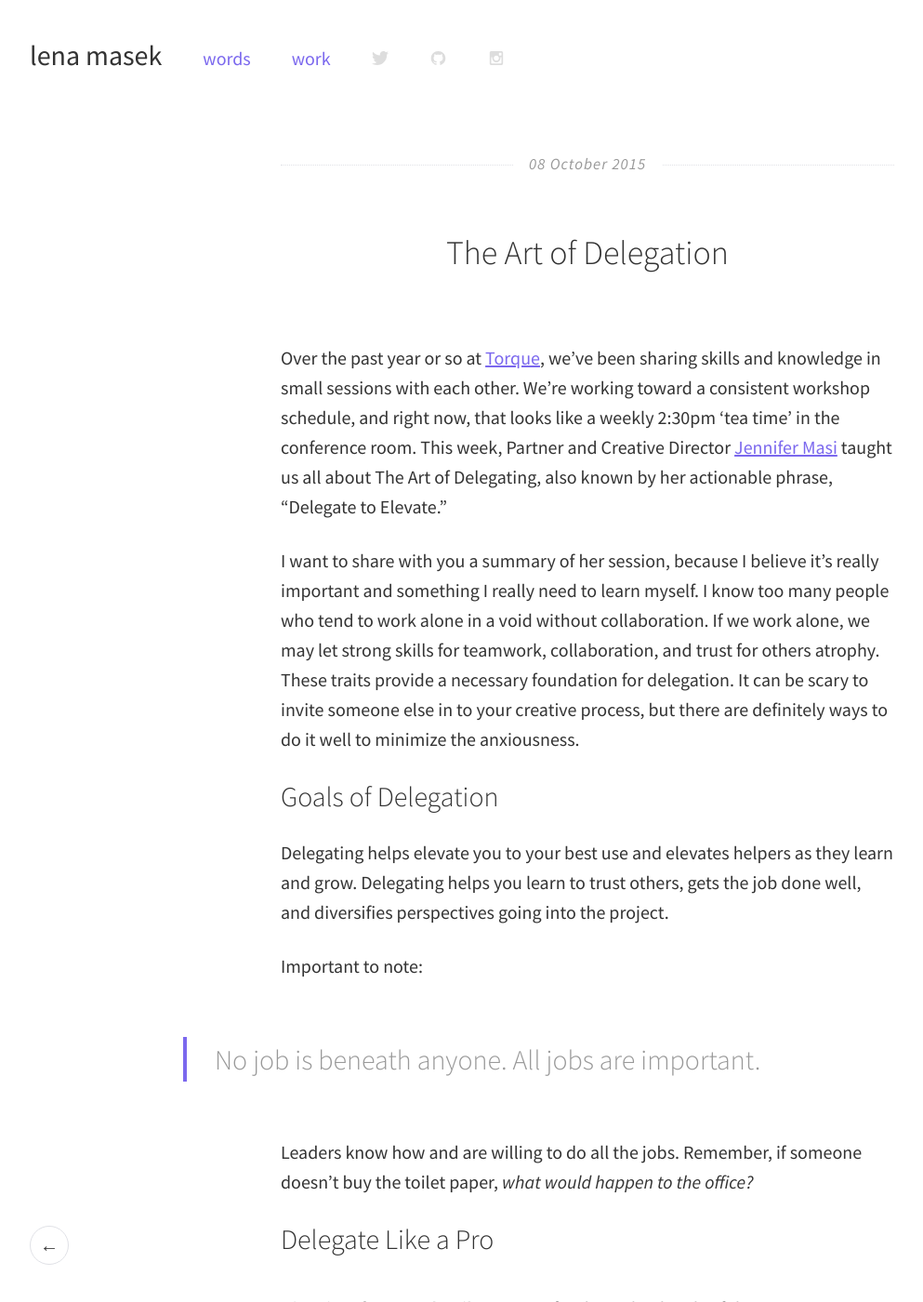
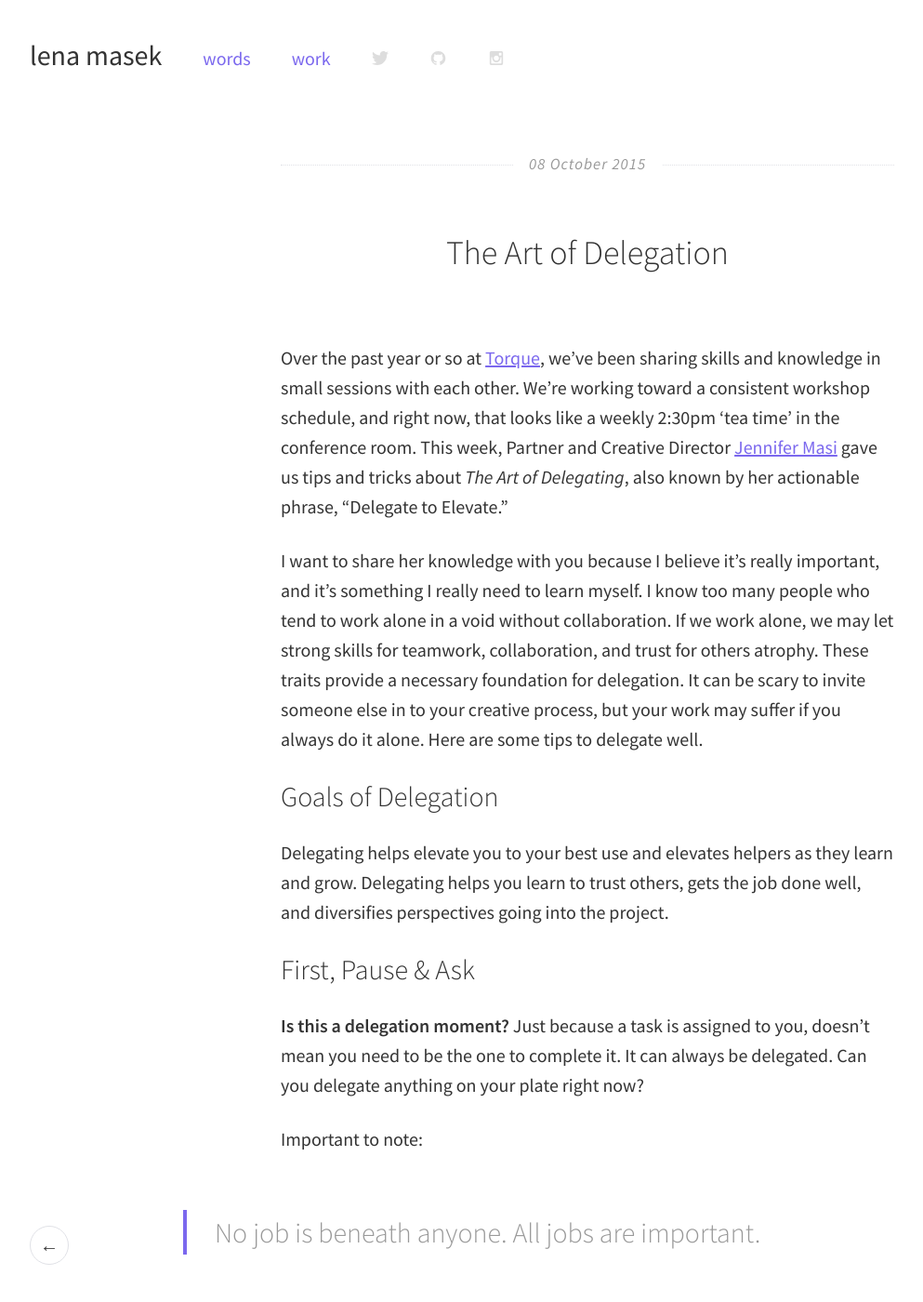
Before and after one commit to lenamasek/lenamasek.github.io, a Jekyll site: the page built from _posts/2015-10-08-art-of-delegation.markdown, in a window 1280 px wide and 1400 px high. Shown: the whole window at 93% size, without its empty margins (8-1001 px from the left). Built offline with Jekyll 4.4.1, drawn with Linux system fonts in a browser that asks for light colours.

Commit message:
delegation content

```diff
--- a/_posts/2015-10-08-art-of-delegation.markdown
+++ b/_posts/2015-10-08-art-of-delegation.markdown
@@ -5,12 +5,16 @@ date:   2015-10-08
 category: blog
 ---
 
-Over the past year or so at [Torque](http://torque.digital), we've been sharing skills and knowledge in small sessions with each other. We're working toward a consistent workshop schedule, and right now, that looks like a weekly 2:30pm 'tea time' in the conference room. This week, Partner and Creative Director [Jennifer Masi](http://torque.digital/team/jennifer-masi) taught us all about The Art of Delegating, also known by her actionable phrase, "Delegate to Elevate."
+Over the past year or so at [Torque](http://torque.digital), we've been sharing skills and knowledge in small sessions with each other. We're working toward a consistent workshop schedule, and right now, that looks like a weekly 2:30pm 'tea time' in the conference room. This week, Partner and Creative Director [Jennifer Masi](http://torque.digital/team/jennifer-masi) gave us tips and tricks about *The Art of Delegating*, also known by her actionable phrase, "Delegate to Elevate."
 
-I want to share with you a summary of her session, because I believe it's really important and something I really need to learn myself. I know too many people who tend to work alone in a void without collaboration. If we work alone, we may let strong skills for teamwork, collaboration, and trust for others atrophy. These traits provide a necessary foundation for delegation. It can be scary to invite someone else in to your creative process, but there are definitely ways to do it well to minimize the anxiousness.
+I want to share her knowledge with you because I believe it's really important, and it's something I really need to learn myself. I know too many people who tend to work alone in a void without collaboration. If we work alone, we may let strong skills for teamwork, collaboration, and trust for others atrophy. These traits provide a necessary foundation for delegation. It can be scary to invite someone else in to your creative process, but your work may suffer if you always do it alone. Here are some tips to delegate well.
 
 ### Goals of Delegation
 Delegating helps elevate you to your best use and elevates helpers as they learn and grow. Delegating helps you learn to trust others, gets the job done well, and diversifies perspectives going into the project.
+
+### First, Pause & Ask
+**Is this a delegation moment?** Just because a task is assigned to you, doesn’t mean you need to be the one to complete it. It can always be delegated. Can you delegate anything on your plate right now?
+
 
 Important to note:
 
```
